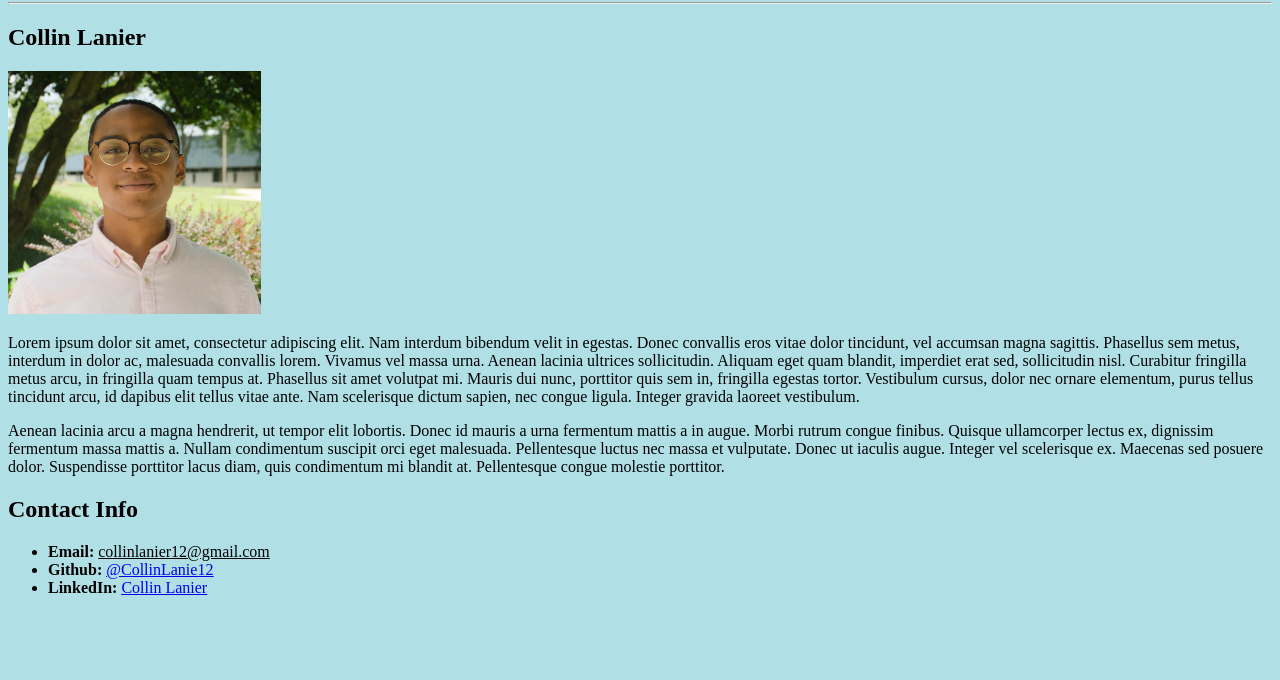
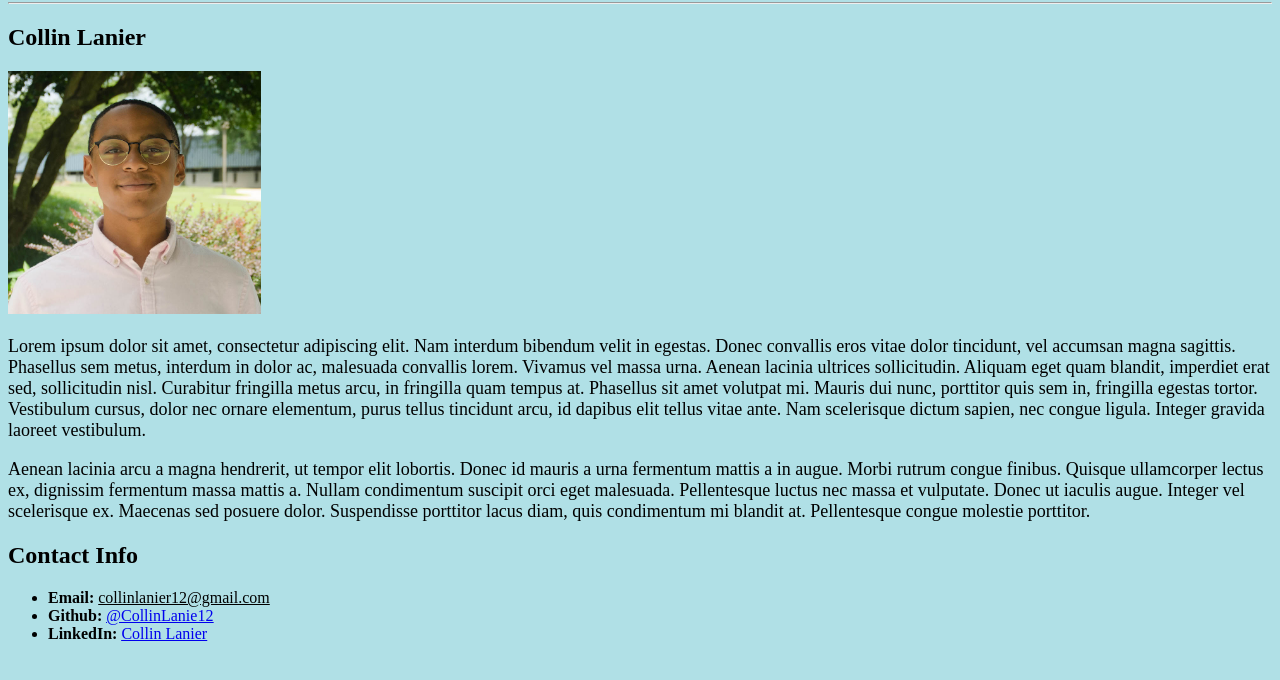
Before and after one commit to collinlanie12/studentbio, a plain HTML site: page index.html in a window 1280 px wide. Shown: the part 78-758 px from the top of the page. Drawn offline with Linux system fonts and the light colour scheme.

Commit message:
Changed font of paragraphs

```diff
--- a/style.css
+++ b/style.css
@@ -5,3 +5,7 @@ img{
     height: auto;
     max-width: 20%;
 }
+p{
+    font-family: "Times New Roman";
+    font-size: large;
+}
```
